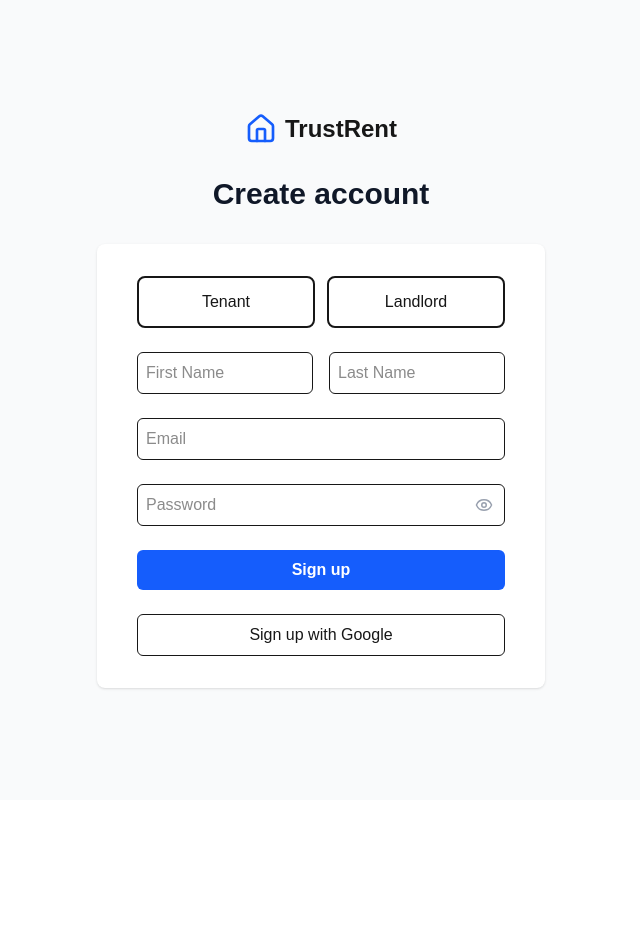
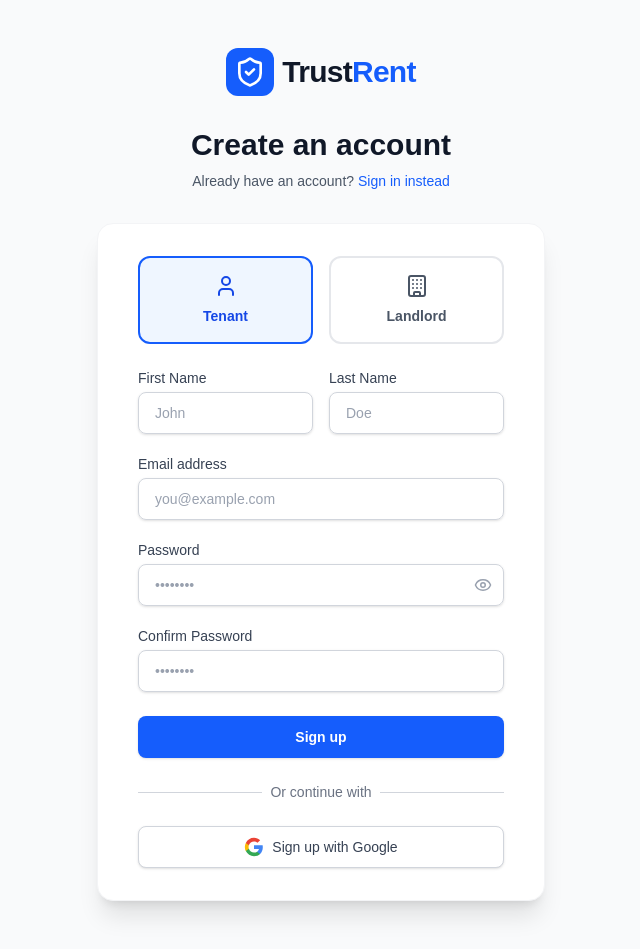
Before and after one commit to Anway-2003/trustrent-frontend, a Next.js app: page /register in a window 1280 px wide. Shown: the whole page, without its empty margins (319-959 px from the left). Before the commit the page ends 800 px from the top, so only its background shows below. Built offline with nearby package versions, Linux system fonts and the light colour scheme.

Commit message:
Register page Update

```diff
--- a/src/app/register/page.tsx
+++ b/src/app/register/page.tsx
@@ -3,7 +3,7 @@
 import { useState, useEffect, Suspense } from 'react';
 import Link from 'next/link';
 import { useRouter, useSearchParams } from 'next/navigation';
-import { Home, Eye, EyeOff, User, Mail, Lock, Phone, MapPin, FileText, CheckCircle2 } from 'lucide-react';
+import { Eye, EyeOff, ShieldCheck, User, Building } from 'lucide-react';
 import { useAuth } from '@/hooks/useAuth';
 import { signIn } from 'next-auth/react';
 
@@ -14,7 +14,7 @@
 
   const [formData, setFormData] = useState({
     email: '', password: '', confirmPassword: '', firstName: '', lastName: '',
-    role: '', phone: '', bio: '', city: '', region: '', country: 'India'
+    role: 'TENANT', phone: '', bio: '', city: '', region: '', country: 'India'
   });
 
   useEffect(() => {
@@ -35,7 +35,7 @@
     }
   }, [authLoading, isLoggedIn, router]);
 
-  const handleChange = (e: React.ChangeEvent<HTMLInputElement | HTMLSelectElement | HTMLTextAreaElement>) => {
+  const handleChange = (e: React.ChangeEvent<HTMLInputElement>) => {
     const { name, value } = e.target;
     setFormData(prev => ({ ...prev, [name]: value }));
     if (error) setError('');
@@ -59,69 +59,133 @@
       });
 
       if (response.ok) {
-        setSuccessMsg('Account created successfully!');
+        setSuccessMsg('Account created successfully! Redirecting...');
         setTimeout(() => router.push('/login'), 2000);
       } else {
-        setError('Registration failed.');
+        setError('Registration failed. Email might already exist.');
       }
-    } catch (_err) { // Underscore to ignore unused variable
-      setError('Connection error.');
+    } catch {
+      setError('Connection error. Please try again later.');
     } finally {
       setIsLoading(false);
     }
   };
 
-  if (authLoading) return <div className="min-h-screen flex items-center justify-center bg-gray-50">Loading...</div>;
+  if (authLoading) return <div className="min-h-screen flex items-center justify-center bg-gray-50"><div className="animate-spin rounded-full h-12 w-12 border-b-2 border-blue-600"></div></div>;
 
   return (
-    <div className="min-h-screen bg-gray-50 flex flex-col justify-center py-12 px-6">
+    <div className="min-h-screen bg-gray-50 flex flex-col justify-center py-12 px-4 sm:px-6 lg:px-8">
       <div className="sm:mx-auto sm:w-full sm:max-w-md text-center">
-        <Link href="/" className="inline-flex items-center text-2xl font-bold">
-          <Home className="h-8 w-8 text-blue-600 mr-2" /> TrustRent
+        <Link href="/" className="inline-flex items-center gap-2 group">
+          <div className="bg-blue-600 text-white p-2 rounded-xl group-hover:bg-blue-700 transition-colors">
+            <ShieldCheck className="h-8 w-8" />
+          </div>
+          <span className="text-3xl font-extrabold text-gray-900 tracking-tight">
+            Trust<span className="text-blue-600">Rent</span>
+          </span>
         </Link>
-        <h2 className="mt-6 text-3xl font-extrabold text-gray-900 text-center">Create account</h2>
+        <h2 className="mt-6 text-3xl font-extrabold text-gray-900">Create an account</h2>
+        <p className="mt-2 text-sm text-gray-600">
+          Already have an account?{' '}
+          <Link href="/login" className="font-medium text-blue-600 hover:text-blue-500 transition-colors">
+            Sign in instead
+          </Link>
+        </p>
       </div>
 
       <div className="mt-8 sm:mx-auto sm:w-full sm:max-w-md">
-        <div className="bg-white py-8 px-10 shadow rounded-lg">
-          <form className="space-y-6" onSubmit={handleSubmit}>
-            {error && <div className="bg-red-50 text-red-600 p-3 rounded-md text-sm">{error}</div>}
-            {successMsg && <div className="bg-green-50 text-green-700 p-3 rounded-md text-sm">{successMsg}</div>}
+        <div className="bg-white py-8 px-4 shadow-xl sm:rounded-2xl sm:px-10 border border-gray-100">
 
-            <div className="grid grid-cols-2 gap-3">
+          <form className="space-y-5" onSubmit={handleSubmit}>
+            {error && <div className="bg-red-50 border-l-4 border-red-500 text-red-700 p-4 rounded-md text-sm font-medium">{error}</div>}
+            {successMsg && <div className="bg-green-50 border-l-4 border-green-500 text-green-700 p-4 rounded-md text-sm font-medium">{successMsg}</div>}
+
+            {/* Role Selection */}
+            <div className="grid grid-cols-2 gap-4 mb-6">
               <label className="cursor-pointer">
                 <input type="radio" name="role" value="TENANT" checked={formData.role === 'TENANT'} onChange={handleChange} className="sr-only" />
-                <div className={`border-2 rounded-lg p-3 text-center ${formData.role === 'TENANT' ? 'border-blue-500 bg-blue-50' : ''}`}>Tenant</div>
+                <div className={`flex flex-col items-center justify-center p-4 border-2 rounded-xl transition-all ${formData.role === 'TENANT' ? 'border-blue-600 bg-blue-50 text-blue-700' : 'border-gray-200 hover:border-blue-200 text-gray-600'}`}>
+                  <User className="h-6 w-6 mb-2" />
+                  <span className="font-semibold text-sm">Tenant</span>
+                </div>
               </label>
               <label className="cursor-pointer">
                 <input type="radio" name="role" value="LANDLORD" checked={formData.role === 'LANDLORD'} onChange={handleChange} className="sr-only" />
-                <div className={`border-2 rounded-lg p-3 text-center ${formData.role === 'LANDLORD' ? 'border-green-500 bg-green-50' : ''}`}>Landlord</div>
+                <div className={`flex flex-col items-center justify-center p-4 border-2 rounded-xl transition-all ${formData.role === 'LANDLORD' ? 'border-blue-600 bg-blue-50 text-blue-700' : 'border-gray-200 hover:border-blue-200 text-gray-600'}`}>
+                  <Building className="h-6 w-6 mb-2" />
+                  <span className="font-semibold text-sm">Landlord</span>
+                </div>
               </label>
             </div>
 
             <div className="grid grid-cols-2 gap-4">
-              <input name="firstName" placeholder="First Name" required value={formData.firstName} onChange={handleChange} className="w-full border p-2 rounded-md" />
-              <input name="lastName" placeholder="Last Name" required value={formData.lastName} onChange={handleChange} className="w-full border p-2 rounded-md" />
+              <div>
+                <label className="block text-sm font-medium text-gray-700 mb-1">First Name</label>
+                <input name="firstName" type="text" required value={formData.firstName} onChange={handleChange} className="appearance-none block w-full px-4 py-2.5 border border-gray-300 rounded-lg shadow-sm placeholder-gray-400 focus:outline-none focus:ring-2 focus:ring-blue-600 focus:border-transparent transition-all sm:text-sm" placeholder="John" />
+              </div>
+              <div>
+                <label className="block text-sm font-medium text-gray-700 mb-1">Last Name</label>
+                <input name="lastName" type="text" required value={formData.lastName} onChange={handleChange} className="appearance-none block w-full px-4 py-2.5 border border-gray-300 rounded-lg shadow-sm placeholder-gray-400 focus:outline-none focus:ring-2 focus:ring-blue-600 focus:border-transparent transition-all sm:text-sm" placeholder="Doe" />
+              </div>
             </div>
 
-            <input name="email" type="email" placeholder="Email" required value={formData.email} onChange={handleChange} className="w-full border p-2 rounded-md" />
+            <div>
+              <label className="block text-sm font-medium text-gray-700 mb-1">Email address</label>
+              <input name="email" type="email" required value={formData.email} onChange={handleChange} className="appearance-none block w-full px-4 py-2.5 border border-gray-300 rounded-lg shadow-sm placeholder-gray-400 focus:outline-none focus:ring-2 focus:ring-blue-600 focus:border-transparent transition-all sm:text-sm" placeholder="you@example.com" />
+            </div>
 
             <div className="relative">
-              <input name="password" type={showPassword ? "text" : "password"} placeholder="Password" required value={formData.password} onChange={handleChange} className="w-full border p-2 rounded-md" />
-              <button type="button" onClick={() => setShowPassword(!showPassword)} className="absolute right-3 top-3 text-gray-400">{showPassword ? <EyeOff size={18} /> : <Eye size={18} />}</button>
+              <label className="block text-sm font-medium text-gray-700 mb-1">Password</label>
+              <input name="password" type={showPassword ? "text" : "password"} required value={formData.password} onChange={handleChange} className="appearance-none block w-full px-4 py-2.5 border border-gray-300 rounded-lg shadow-sm placeholder-gray-400 focus:outline-none focus:ring-2 focus:ring-blue-600 focus:border-transparent transition-all sm:text-sm pr-10" placeholder="••••••••" />
+              <button type="button" onClick={() => setShowPassword(!showPassword)} className="absolute right-3 top-9 text-gray-400 hover:text-gray-600 transition-colors">
+                {showPassword ? <EyeOff size={18} /> : <Eye size={18} />}
+              </button>
             </div>
 
-            <button type="submit" disabled={isLoading} className="w-full bg-blue-600 text-white py-2 rounded-md font-bold">
-              {isLoading ? 'Registering...' : 'Sign up'}
+            <div className="relative">
+              <label className="block text-sm font-medium text-gray-700 mb-1">Confirm Password</label>
+              <input name="confirmPassword" type={showPassword ? "text" : "password"} required value={formData.confirmPassword} onChange={handleChange} className="appearance-none block w-full px-4 py-2.5 border border-gray-300 rounded-lg shadow-sm placeholder-gray-400 focus:outline-none focus:ring-2 focus:ring-blue-600 focus:border-transparent transition-all sm:text-sm pr-10" placeholder="••••••••" />
+            </div>
+
+            <button type="submit" disabled={isLoading} className="w-full flex justify-center py-2.5 px-4 border border-transparent rounded-lg shadow-sm text-sm font-bold text-white bg-blue-600 hover:bg-blue-700 focus:outline-none focus:ring-2 focus:ring-offset-2 focus:ring-blue-600 transition-colors disabled:opacity-50 disabled:cursor-not-allowed mt-6">
+              {isLoading ? 'Creating account...' : 'Sign up'}
             </button>
           </form>
+
           <div className="mt-6">
-            <button onClick={() => signIn('google', { callbackUrl: '/login' })} className="w-full flex justify-center items-center border p-2 rounded-md">Sign up with Google</button>
+            <div className="relative">
+              <div className="absolute inset-0 flex items-center"><div className="w-full border-t border-gray-300" /></div>
+              <div className="relative flex justify-center text-sm">
+                <span className="px-2 bg-white text-gray-500">Or continue with</span>
+              </div>
+            </div>
+
+            <div className="mt-6">
+              <button
+                onClick={() => signIn('google', { callbackUrl: '/login' })}
+                className="w-full flex justify-center items-center py-2.5 px-4 border border-gray-300 rounded-lg shadow-sm bg-white text-sm font-medium text-gray-700 hover:bg-gray-50 transition-colors focus:outline-none focus:ring-2 focus:ring-offset-2 focus:ring-blue-500"
+              >
+                <svg className="h-5 w-5 mr-2" viewBox="0 0 24 24" fill="none" xmlns="http://www.w3.org/2000/svg">
+                  <path d="M22.56 12.25c0-.78-.07-1.53-.2-2.25H12v4.26h5.92c-.26 1.37-1.04 2.53-2.21 3.31v2.77h3.57c2.08-1.92 3.28-4.74 3.28-8.09z" fill="#4285F4"/>
+                  <path d="M12 23c2.97 0 5.46-.98 7.28-2.66l-3.57-2.77c-.98.66-2.23 1.06-3.71 1.06-2.86 0-5.29-1.93-6.16-4.53H2.18v2.84C3.99 20.53 7.7 23 12 23z" fill="#34A853"/>
+                  <path d="M5.84 14.09c-.22-.66-.35-1.36-.35-2.09s.13-1.43.35-2.09V7.07H2.18C1.43 8.55 1 10.22 1 12s.43 3.45 1.18 4.93l2.85-2.22.81-.62z" fill="#FBBC05"/>
+                  <path d="M12 5.38c1.62 0 3.06.56 4.21 1.64l3.15-3.15C17.45 2.09 14.97 1 12 1 7.7 1 3.99 3.47 2.18 7.07l3.66 2.84c.87-2.6 3.3-4.53 6.16-4.53z" fill="#EA4335"/>
+                </svg>
+                Sign up with Google
+              </button>
+            </div>
           </div>
+
         </div>
       </div>
     </div>
   );
 }
 
-export default function RegisterPage() { return <Suspense fallback={<div>Loading...</div>}><RegisterForm /></Suspense>; }
+export default function RegisterPage() {
+  return (
+    <Suspense fallback={<div className="min-h-screen flex items-center justify-center bg-gray-50"><div className="animate-spin rounded-full h-12 w-12 border-b-2 border-blue-600"></div></div>}>
+      <RegisterForm />
+    </Suspense>
+  );
+}
```
